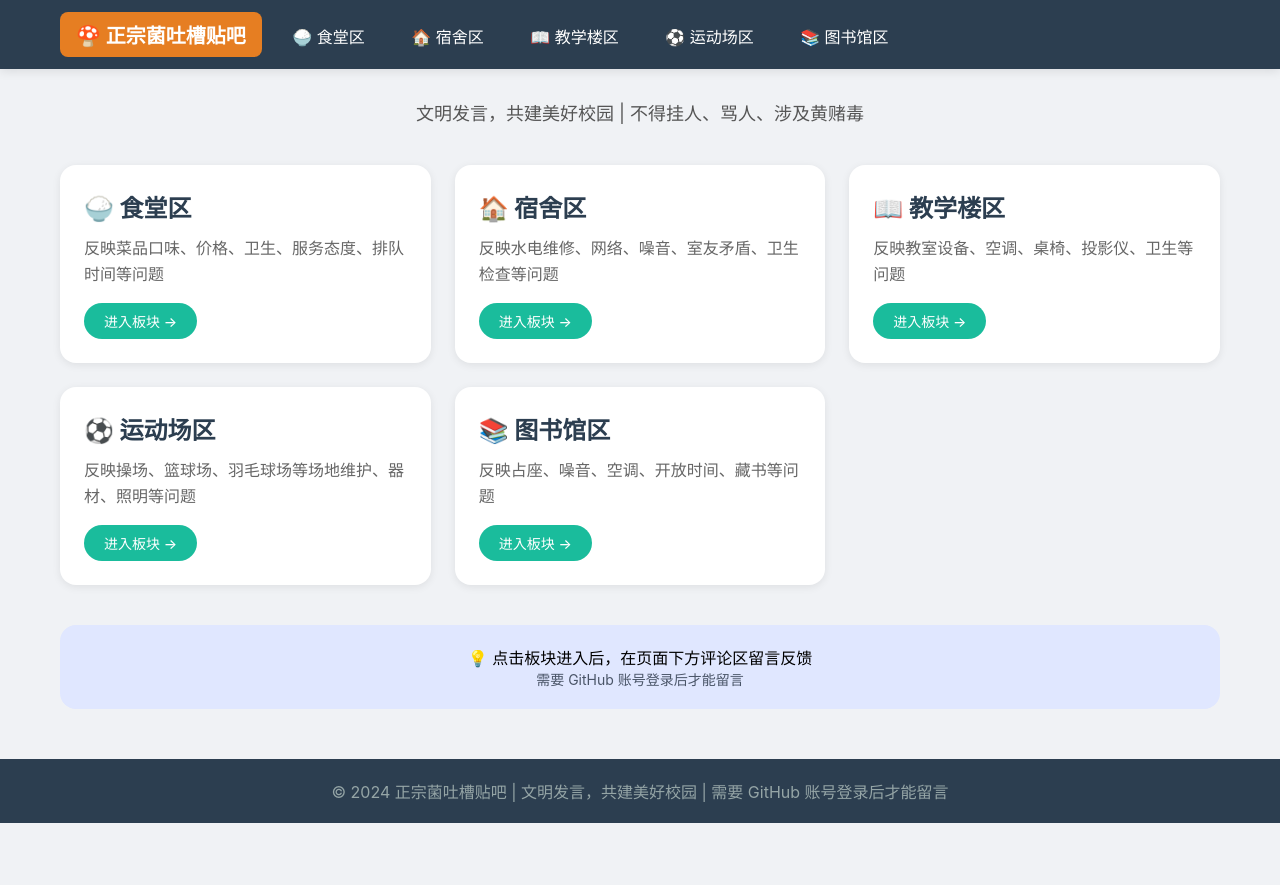
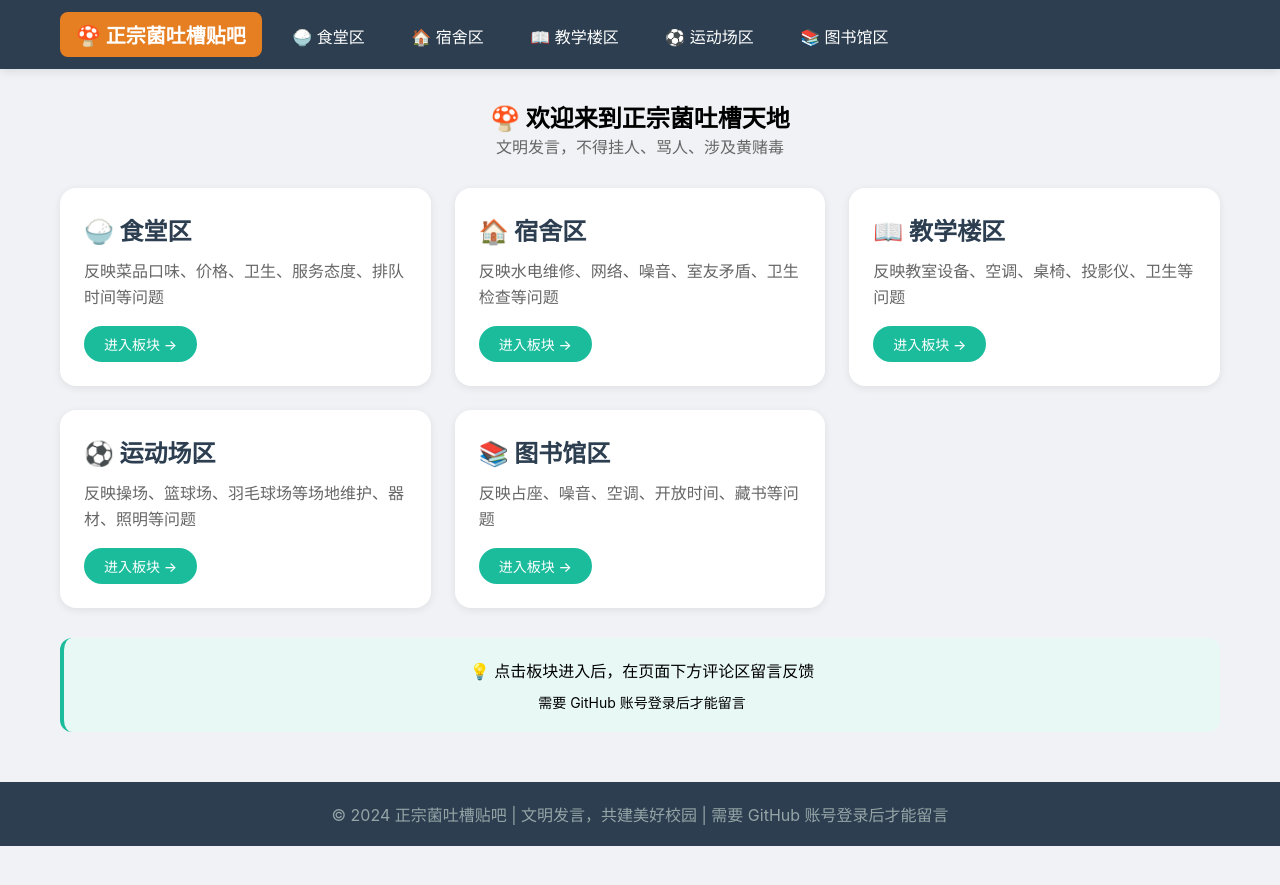
Before and after one commit to shenjingqu/shenjingqu, a Jekyll site: the page built from index.md, in a window 1280 px wide. Shown: the top 885 px of the page. Built offline with Jekyll 4.4.1, drawn with Linux system fonts in a browser that asks for light colours.

Commit message:
Update index.md

```diff
--- a/index.md
+++ b/index.md
@@ -3,10 +3,9 @@ layout: default
 title: 首页
 ---
 
-<div style="text-align: center; margin-bottom: 40px;">
-  <p style="font-size: 18px; color: #555;">
-    文明发言，共建美好校园 | 不得挂人、骂人、涉及黄赌毒
-  </p>
+<div style="text-align: center; margin-bottom: 30px;">
+  <h2>🍄 欢迎来到正宗菌吐槽天地</h2>
+  <p style="color: #666;">文明发言，不得挂人、骂人、涉及黄赌毒</p>
 </div>
 
 <div class="card-grid">
@@ -39,10 +38,9 @@ title: 首页
     <p>反映占座、噪音、空调、开放时间、藏书等问题</p>
     <a href="/shenjingqu/library" class="btn">进入板块 →</a>
   </div>
-
 </div>
 
-<div style="text-align: center; margin-top: 40px; padding: 20px; background: #e0e7ff; border-radius: 16px;">
+<div class="info-box">
   <p>💡 点击板块进入后，在页面下方评论区留言反馈</p>
-  <p style="font-size: 14px; color: #4a5568;">需要 GitHub 账号登录后才能留言</p>
+  <p style="font-size: 14px; margin-top: 10px;">需要 GitHub 账号登录后才能留言</p>
 </div>
```
